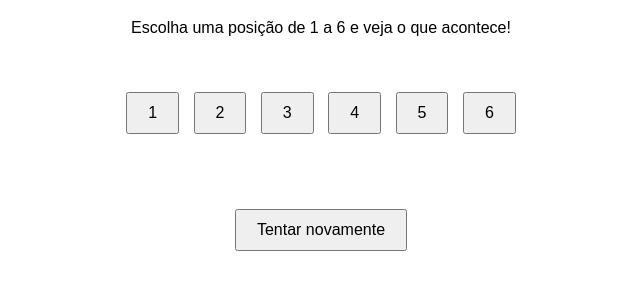
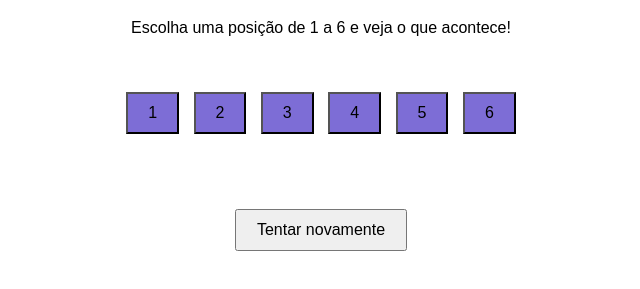
Before and after one commit to Lucasagdev/roleta-russa, a plain HTML site: page index.html in a window 1280 px wide. Shown: the part 89-378 px from the top of the page, without its empty margins (319-959 px from the left). Drawn offline with Linux system fonts and the light colour scheme.

Commit message:
Animação aos botões

```diff
--- a/style.css
+++ b/style.css
@@ -6,6 +6,16 @@ body {
 
 .container {
     margin-top: 50px;
+}
+
+.container button {
+    background-color: rgb(125, 109, 214);
+    transition: 0.5s;
+}
+
+.container button:hover {
+    background-color: rgb(109, 172, 214);
+    transform: scale(0.85);
 }
 
 .result {
```
